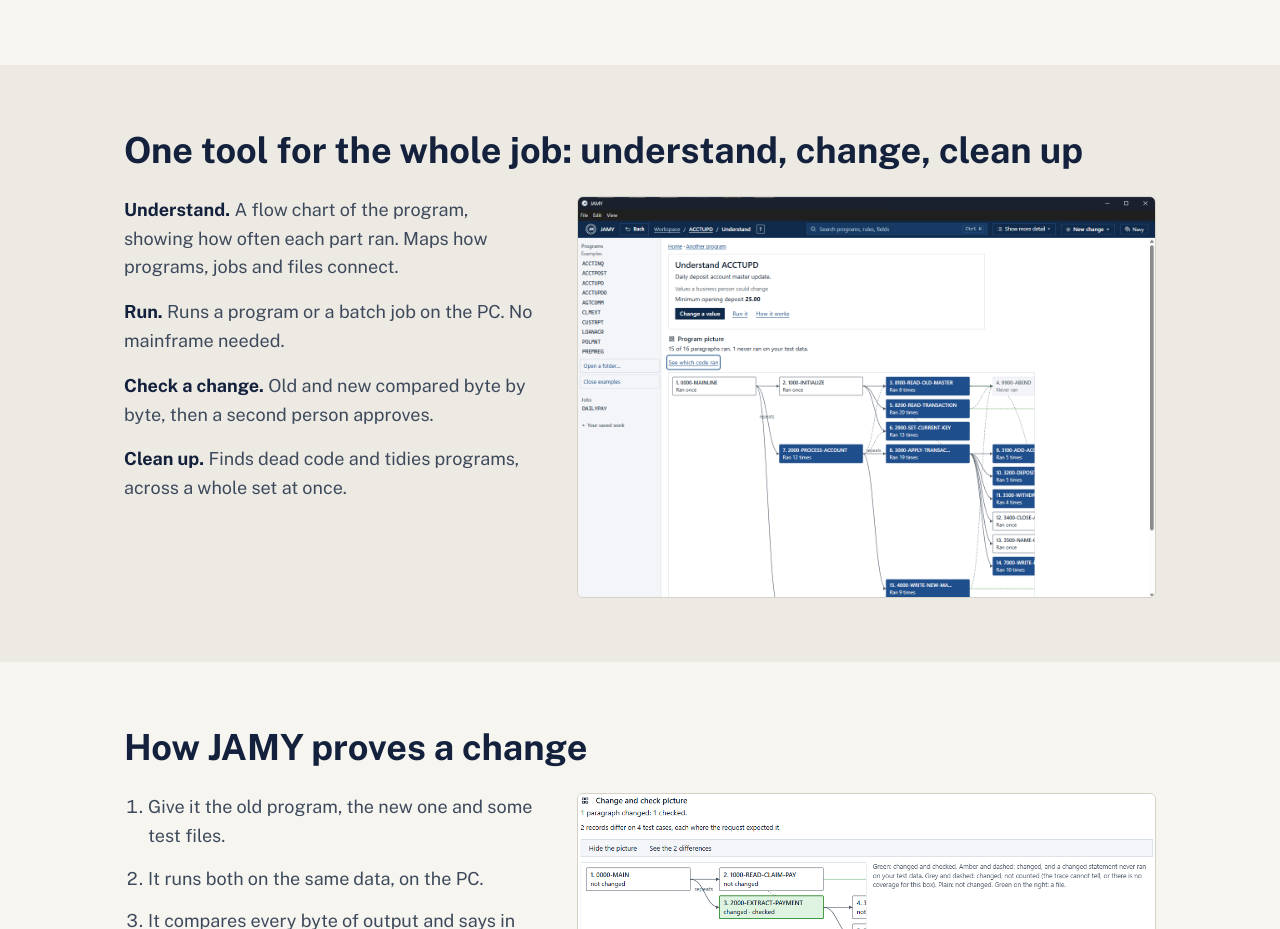
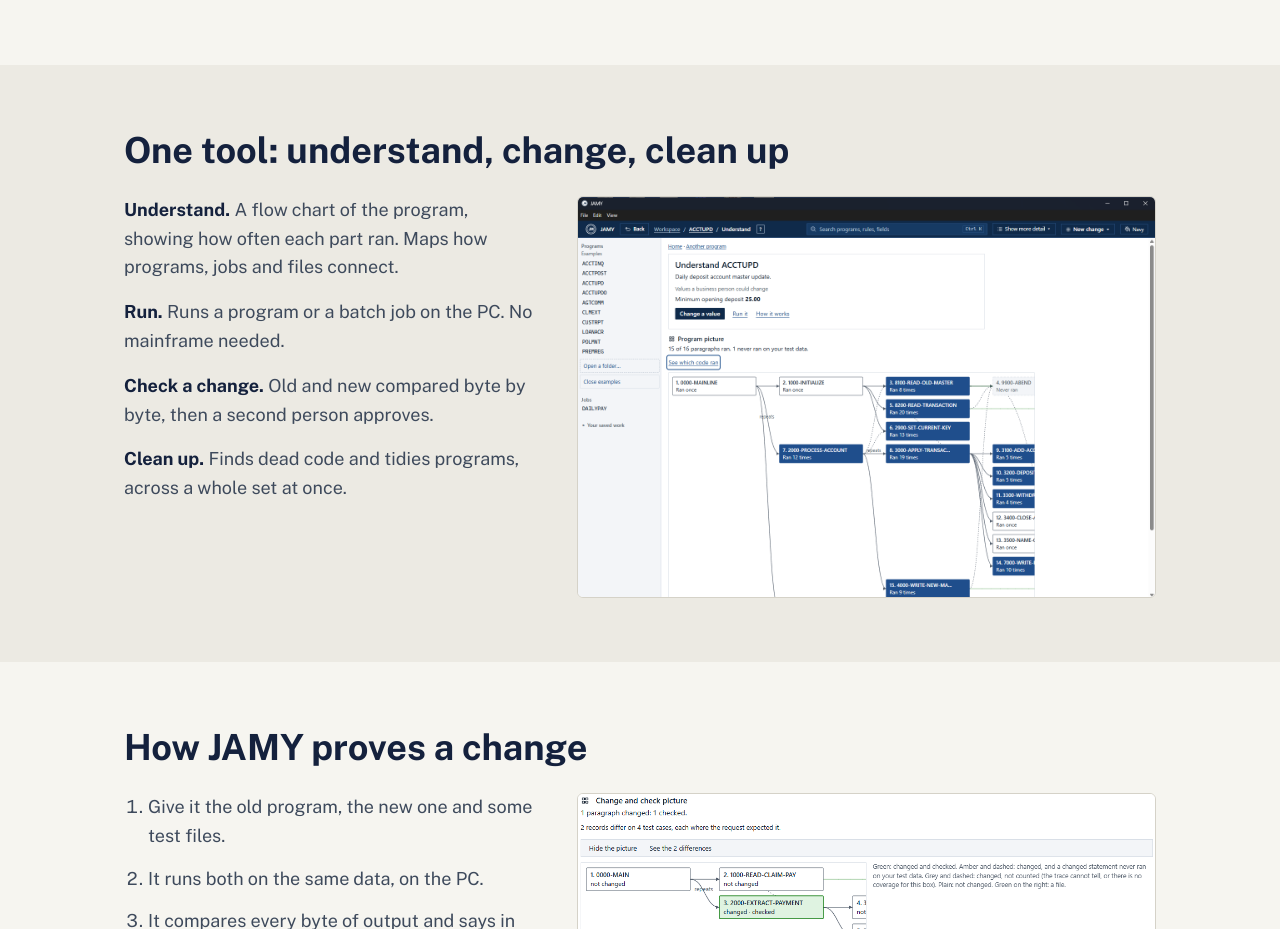
Before and after one commit to ravi12203/usejamy-site, a plain HTML site: page index.html in a window 1280 px wide. Shown: the part 1000-1929 px from the top of the page. Drawn offline with nearby package versions, Linux system fonts and the light colour scheme.

Commit message:
Shorter section title

```diff
--- a/index.html
+++ b/index.html
@@ -85,7 +85,7 @@ footer { padding: 32px 0 48px; color: var(--body); font-size: 15px; }
 
 <section class="alt">
   <div class="wrap">
-    <h2>One tool for the whole job: understand, change, clean up</h2>
+    <h2>One tool: understand, change, clean up</h2>
     <div class="split">
       <div class="parts">
         <p><b>Understand.</b> A flow chart of the program, showing how often each part ran. Maps how programs, jobs and files connect.</p>
```
